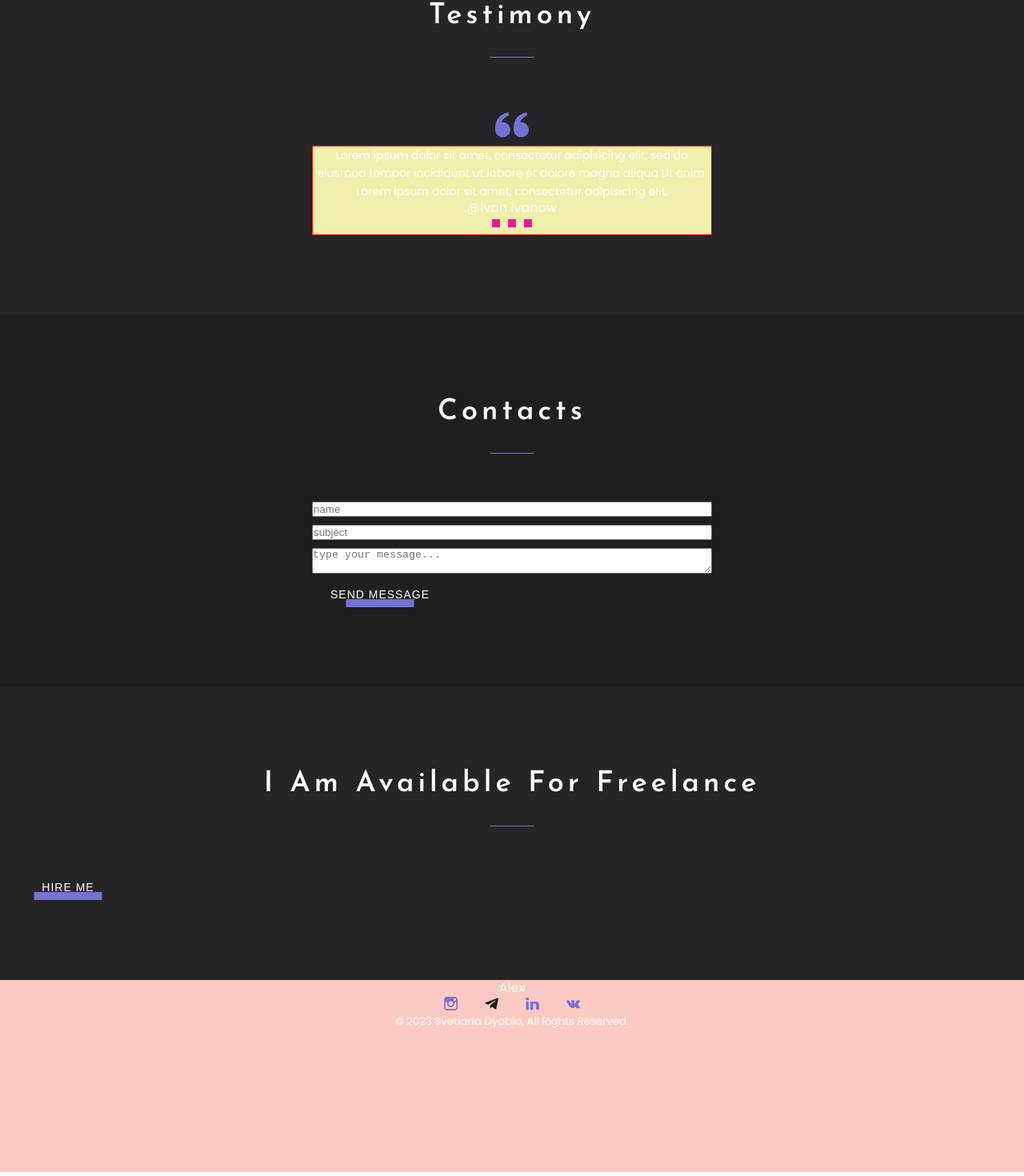
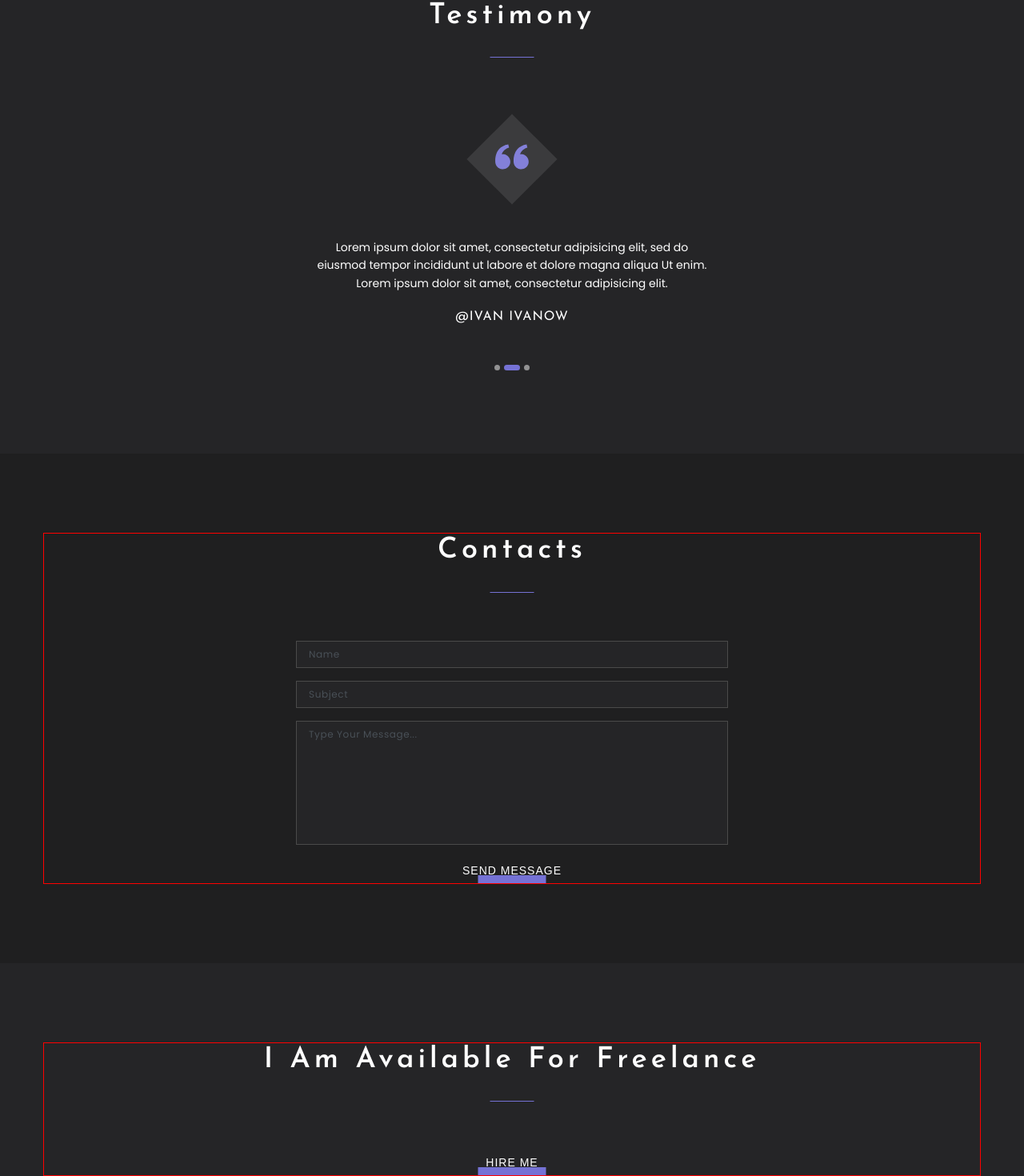
Before and after one commit to alexfcode/portfolio, a React app: page / in a window 1280 px wide. Shown: the part 2793-4263 px from the top of the page at 80% size. Built offline with nearby package versions, Linux system fonts and the light colour scheme.

Commit message:
styling is done

```diff
--- a/src/components/slider/Slider.tsx
+++ b/src/components/slider/Slider.tsx
@@ -1,6 +1,7 @@
 import React from "react";
 import styled from "styled-components";
 import { FlexWrapper } from "../FlexWrapper";
+import {theme} from "../../styles/Theme";
 
 export const Slider = () => {
     return (
@@ -13,7 +14,7 @@ export const Slider = () => {
             </FlexWrapper>
             <Pagination>
                 <span></span>
-                <span></span>
+                <span className={"active"}></span>
                 <span></span>
 
             </Pagination>
@@ -22,8 +23,6 @@ export const Slider = () => {
 }
 
 const StyledSlider = styled.div`
-    background-color: #eff0ab;
-    border: 1px solid red;
     max-width: 500px;
     display: flex;
     flex-direction: column;
@@ -31,7 +30,6 @@ const StyledSlider = styled.div`
 `
 
 const Slide = styled.div`
-    background-color: #eff0ab;
     text-align: center;
 `
 
@@ -40,16 +38,32 @@ const Text = styled.p`
 `
 
 const Name = styled.span`
-
+    font-family: "Josefin Sans", sans-serif;
+    font-size: 16px;
+    font-style: normal;
+    letter-spacing: 1px;
+    text-transform: uppercase;
+    display: inline-block;
+    margin: 22px 0 42px;
 `
 const Pagination = styled.div`
 
 span {
     display: inline-block;
-    width: 10px;
-    height: 10px;
-    margin: 5px;
-    background-color: deeppink;
+    width: 7px;
+    height: 7px;
+
+    border-radius: 20px;
+    background-color: rgba(255, 255, 255, 0.50);
+
+    & + span {
+        margin-left: 5px;
+    }
+
+    &.active {
+        background-color: ${theme.colors.accent};
+        width: 20px;
+    }
 }
 
 `
--- a/src/layout/footer/Footer.tsx
+++ b/src/layout/footer/Footer.tsx
@@ -1,32 +1,33 @@
 import React from 'react'
 import styled from 'styled-components'
-import { Icon } from '../../components/icon/Icon'
-import { FlexWrapper } from '../../components/FlexWrapper'
+import {Icon} from '../../components/icon/Icon'
+import {FlexWrapper} from '../../components/FlexWrapper'
+import {theme} from "../../styles/Theme";
 
 export const Footer = () => {
     return (
         <StyledFooter>
             <FlexWrapper direction='column' align='center'>
-                <Name>Alex</Name>
+                <Name>Svetlana</Name>
                 <SocialList>
                     <SocialItem>
                         <SocialLink>
-                            <Icon height={'21px'} width={"21px"} viewbox={'21px'} iconId={'instagram'} />
+                            <Icon height={'21px'} width={"21px"} viewbox={'21px'} iconId={'instagram'}/>
                         </SocialLink>
                     </SocialItem>
                     <SocialItem>
                         <SocialLink>
-                            <Icon height={'21px'} width={"21px"} viewbox={'21px'} iconId={'telegram'} />
+                            <Icon height={'21px'} width={"21px"} viewbox={'21px'} iconId={'telegram'}/>
                         </SocialLink>
                     </SocialItem>
                     <SocialItem>
                         <SocialLink>
-                            <Icon height={'21px'} width={"21px"} viewbox={'21px'} iconId={'linkedin'} />
+                            <Icon height={'21px'} width={"21px"} viewbox={'21px'} iconId={'linkedin'}/>
                         </SocialLink>
                     </SocialItem>
                     <SocialItem>
                         <SocialLink>
-                            <Icon height={'21px'} width={"21px"} viewbox={'21px'} iconId={'vk'} />
+                            <Icon height={'21px'} width={"21px"} viewbox={'21px'} iconId={'vk'}/>
                         </SocialLink>
                     </SocialItem>
                 </SocialList>
@@ -37,11 +38,17 @@ export const Footer = () => {
 }
 
 const Name = styled.span`
+    font-family: "Josefin Sans", sans-serif;
+    font-size: 22px;
+    font-weight: 700;
+    letter-spacing: 3px;
+`
 
-`
+
 const SocialList = styled.ul`
-display: flex;
-gap: 30px;
+    display: flex;
+    gap: 20px;
+    margin: 30px 0;
 `
 
 const SocialItem = styled.li`
@@ -49,15 +56,33 @@ const SocialItem = styled.li`
 `
 
 const SocialLink = styled.a`
+    border-radius: 50%;
+    background: rgba(255, 255, 255, 0.10);
+    height: 35px;
+    width: 35px;
 
+    display: flex;
+    justify-content: center;
+    align-items: center;
+
+    color: ${theme.colors.accent};
+
+    &:hover {
+        color: ${theme.colors.primaryBg};
+        transform: translateY(-4px);
+    }
 `
 const StyledFooter = styled.footer`
-background-color: #fdcac3;
-min-height: 30vh;
+    background-color: ${theme.colors.footerColor};
+    padding: 40px 0;
 
 
 `
 
 const Copyright = styled.small`
+    opacity: 0.5;
+    text-align: center;
+    font-size: 12px;
+    font-weight: 400;
 
 `
--- a/src/layout/sections/contacts/Contacts.tsx
+++ b/src/layout/sections/contacts/Contacts.tsx
@@ -1,11 +1,14 @@
 import React from 'react'
 import styled from 'styled-components'
-import { SectionTitle } from '../../../components/SectionTitle'
-import { Button } from '../../../components/Button'
+import {SectionTitle} from '../../../components/SectionTitle'
+import {Button} from '../../../components/Button'
+import {Container} from "../../../components/Container";
+import {theme} from "../../../styles/Theme";
 
 export const Contacts = () => {
     return (
         <StyledContacts>
+            <Container>
                 <SectionTitle>Contacts</SectionTitle>
                 <StyledForm>
                     <Field placeholder={"name"}></Field>
@@ -13,27 +16,53 @@ export const Contacts = () => {
                     <Field placeholder={"type your message..."} as={"textarea"}></Field>
                     <Button type={'submit'}>Send Message</Button>
                 </StyledForm>
+            </Container>
+
 
         </StyledContacts>
     )
 }
 
 const StyledContacts = styled.section`
-background-color: #7beb71;
-min-height: 50vh;
+
 `
 
 const StyledForm = styled.form`
-max-width: 500px;
+    max-width: 540px;
     width: 100%;
     display: flex;
     flex-direction: column;
-gap: 10px;
+    gap: 16px;
     margin: 0 auto;
+    align-items: center;
+
+    textarea {
+        resize: none;
+        height: 155px;
+    }
 
 
 `
 
 const Field = styled.input`
+    width: 100%;
+    border: 1px solid ${theme.colors.borderColor};
+    background-color: ${theme.colors.secondaryBg};
+    padding: 7px 15px;
 
+    font-family: "Poppins", sans-serif;
+    font-size: 12px;
+    font-weight: 400;
+    letter-spacing: 0.6px;
+
+    color: ${theme.colors.font};
+
+    &::placeholder {
+        color: ${theme.colors.placeholderColor};
+        text-transform: capitalize;
+    }
+
+    &:focus-visible {
+        outline: 1px solid ${theme.colors.borderColor};
+    }
 `
--- a/src/layout/sections/skills/skill/Skill.tsx
+++ b/src/layout/sections/skills/skill/Skill.tsx
@@ -42,7 +42,7 @@ const StyledSkill = styled.div`
     padding: 62px 20px 40px;
 `
 
-const IconWrapper = styled.div`
+export const IconWrapper = styled.div`
 position: relative;
 
 &::before {
--- a/src/layout/sections/testimony/Testimony.tsx
+++ b/src/layout/sections/testimony/Testimony.tsx
@@ -1,17 +1,22 @@
 import React from "react";
 import styled from "styled-components";
-import { SectionTitle } from "../../../components/SectionTitle";
-import { Icon } from "../../../components/icon/Icon";
-import { Slider } from "../../../components/slider/Slider";
-import { FlexWrapper } from "../../../components/FlexWrapper";
+import {SectionTitle} from "../../../components/SectionTitle";
+import {Icon} from "../../../components/icon/Icon";
+import {Slider} from "../../../components/slider/Slider";
+import {FlexWrapper} from "../../../components/FlexWrapper";
+import {IconWrapper} from "../skills/skill/Skill";
 
 export const Testimony = () => {
     return (
         <StyledTestimony>
             <SectionTitle>Testimony</SectionTitle>
             <FlexWrapper direction="column" align="center">
-                <Icon iconId="quote" />
-                <Slider />
+
+                <IconWrapper>
+                    <Icon iconId="quote"/>
+                </IconWrapper>
+
+                <Slider/>
             </FlexWrapper>
 
         </StyledTestimony>
@@ -21,4 +26,7 @@ export const Testimony = () => {
 const StyledTestimony = styled.section`
     min-height: 50vh;
     background-color: #cbc9f0;
+    ${IconWrapper} {
+        margin: 40px 0 72px;
+    }
 `
--- a/src/layout/slogan/Slogan.tsx
+++ b/src/layout/slogan/Slogan.tsx
@@ -2,19 +2,25 @@ import React from 'react'
 import styled from 'styled-components'
 import { SectionTitle } from '../../components/SectionTitle'
 import { Button } from '../../components/Button'
+import {Container} from "../../components/Container";
+import {FlexWrapper} from "../../components/FlexWrapper";
 
 export const Slogan = () => {
     return (
         <StyledSlogan>
-            <SectionTitle>
-                I Am Available For Freelance
-            </SectionTitle>
-            <Button>Hire me</Button>
+            <Container>
+                <FlexWrapper direction="column" align="center">
+                    <SectionTitle>
+                        I Am Available For Freelance
+                    </SectionTitle>
+                    <Button>Hire me</Button>
+                </FlexWrapper>
+            </Container>
+
         </StyledSlogan>
     )
 }
 
 const StyledSlogan = styled.section`
-    background-color: #d3f1fd;
-    min-height: 30vh;
+
 `
--- a/src/styles/Global.styled.ts
+++ b/src/styles/Global.styled.ts
@@ -25,7 +25,8 @@ export const GlobalStyled = createGlobalStyle`
 
 a {
     text-decoration: none;
-    color: ${theme.colors.font}
+    color: ${theme.colors.font};
+    cursor: pointer;
 }
 
 ul {
--- a/src/styles/Theme.ts
+++ b/src/styles/Theme.ts
@@ -4,6 +4,11 @@ export const theme = {
         secondaryBg: "#252527",
         accent: "#7572D5",
 
-        font: "#FFFFFF"
+        font: "#FFFFFF",
+
+        borderColor: "#4A4A4A",
+        placeholderColor: "#495057",
+
+        footerColor: "#1F1F20",
     }
 }
```
Also changed, not shown: src/assets/images/icons-sprite.svg. Lines whose indentation alone changed are shown as unchanged.
